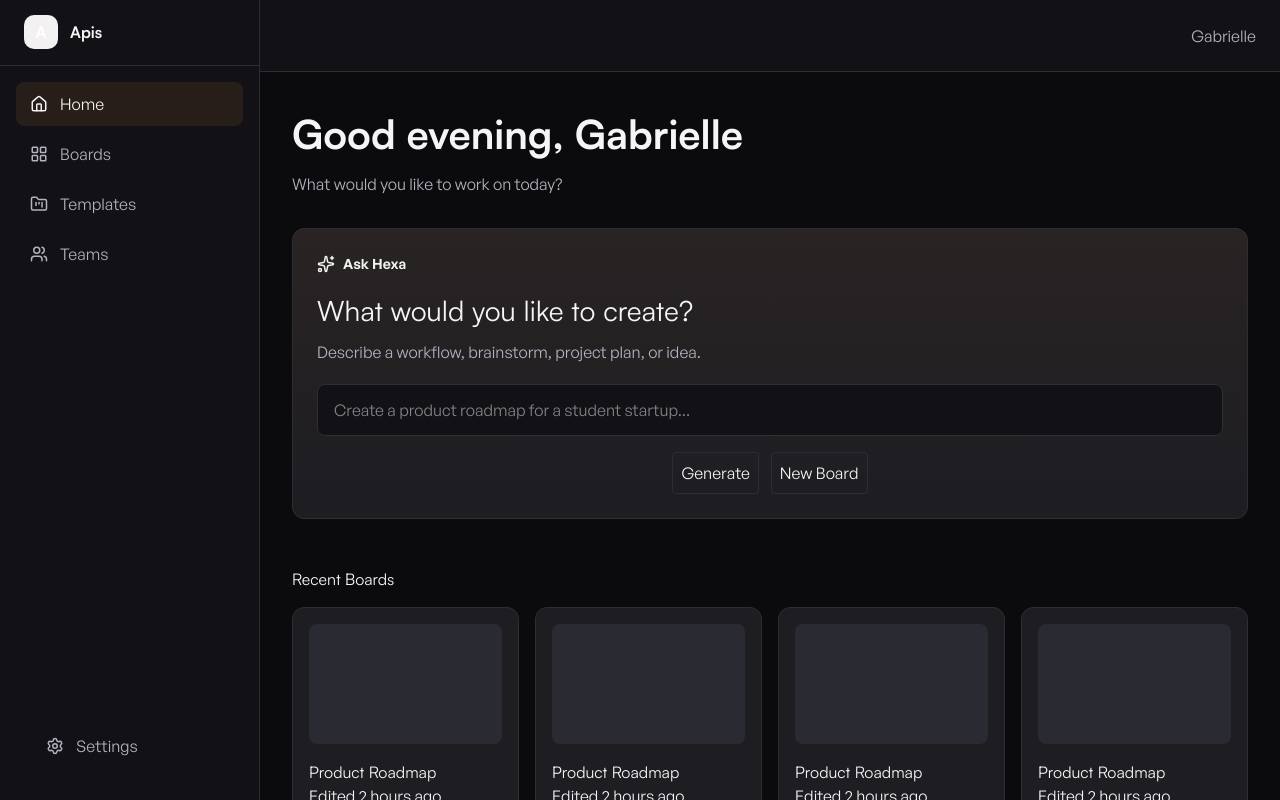
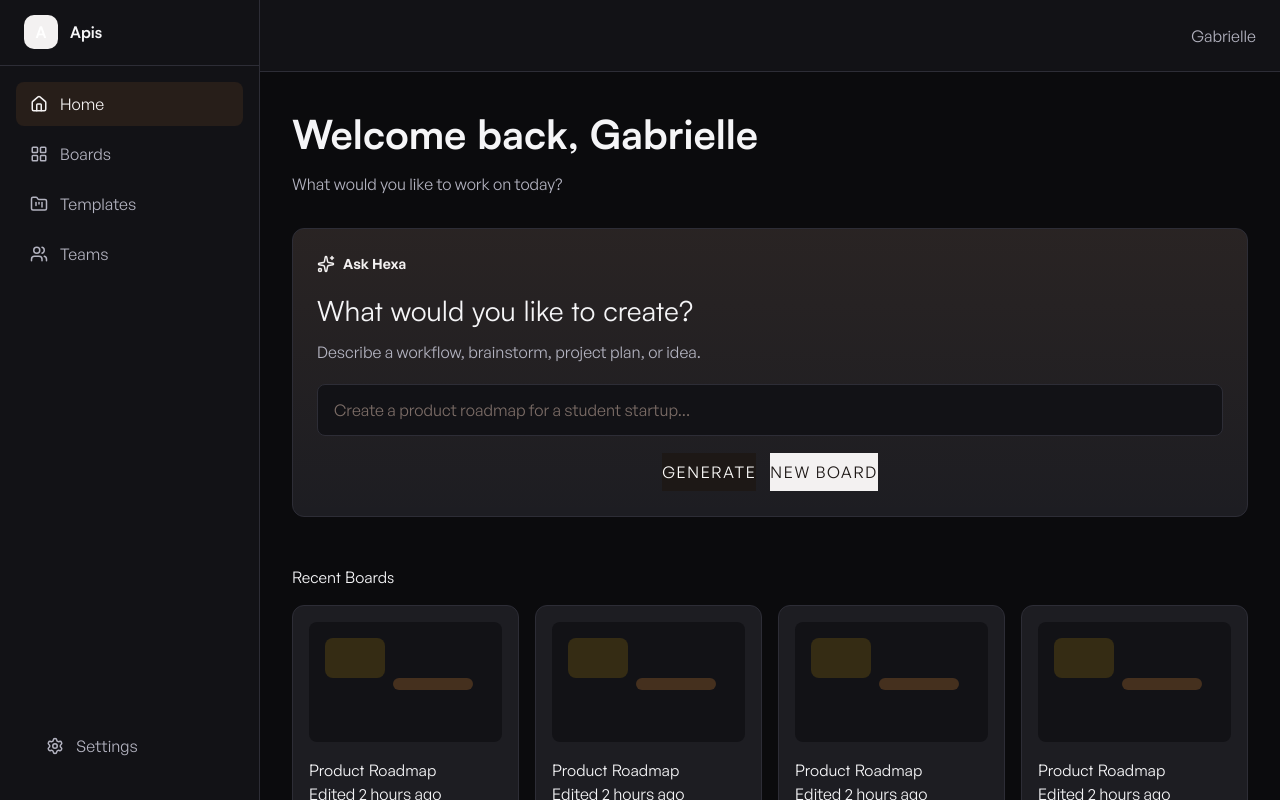
Before and after one commit to oyeinmiede/apis, a React (Vite) app: page /dashboard in a window 1280 px wide. Built offline with nearby package versions, Linux system fonts and the light colour scheme.

Commit message:
wired shadcn elements

```diff
--- a/src/components/layout/AppShell.jsx
+++ b/src/components/layout/AppShell.jsx
@@ -2,13 +2,17 @@ import Sidebar from "./Sidebar"
 import Topbar from './Topbar'
 
 import './styles/app-shell.css'
+
+const user = {
+    name: "Gabrielle",
+};
 
 function AppShell({ children }) {
     return (
         <div className="app-shell">
             <Sidebar />
             <div className="workspace-area">
-                <Topbar />
+                <Topbar user={user} />
                 <main className="app-shell-content">
                     {children}
                 </main>
--- a/src/components/layout/Topbar.jsx
+++ b/src/components/layout/Topbar.jsx
@@ -1,11 +1,11 @@
 import './styles/topbar.css'
 
-const Topbar = () => {
+const Topbar = ({ user }) => {
     return (
         <header className='topbar'>
             <div />
             <div className="topbar-user">
-                Gabrielle
+                {user.name}
             </div>
         </header>
     )
--- a/src/components/layout/styles/page-container.css
+++ b/src/components/layout/styles/page-container.css
@@ -1,3 +1,5 @@
 .page-container {
+    max-width: 1440px;
     padding: 32px;
+    margin: 0 auto;
 }
--- a/src/components/ui/button.jsx
+++ b/src/components/ui/button.jsx
@@ -1,4 +1,4 @@
-import * as React from "react"
+// import * as React from "react"
 import { cva } from "class-variance-authority";
 import { Slot } from "radix-ui"
 
--- /dev/null
+++ b/src/components/ui/input.jsx
@@ -0,0 +1,22 @@
+import * as React from "react"
+
+import { cn } from "@/lib/utils"
+
+function Input({
+  className,
+  type,
+  ...props
+}) {
+  return (
+    <input
+      type={type}
+      data-slot="input"
+      className={cn(
+        "h-10 w-full min-w-0 border border-transparent border-b-input bg-transparent px-0 py-1 text-base transition-[color,border-color] outline-none file:inline-flex file:h-7 file:border-0 file:bg-transparent file:text-sm file:font-medium file:text-foreground placeholder:text-muted-foreground focus-visible:border-b-ring disabled:pointer-events-none disabled:cursor-not-allowed disabled:opacity-50 aria-invalid:border-b-destructive md:text-sm dark:aria-invalid:border-b-destructive/50",
+        className
+      )}
+      {...props} />
+  );
+}
+
+export { Input }
--- a/src/features/dashboard/components/AiLauncher.jsx
+++ b/src/features/dashboard/components/AiLauncher.jsx
@@ -1,5 +1,6 @@
 import { Sparkles } from "lucide-react";
-
+import { Button } from "../../../components/ui/button";
+import { Input } from "../../../components/ui/input";
 import "../styles/ai-launcher.css";
 
 function AiLauncher() {
@@ -7,20 +8,14 @@ function AiLauncher() {
         <section className="ai-launcher">
             <div className="ai-launcher-header">
                 <Sparkles size={18} />
-
                 <span>Ask Hexa</span>
             </div>
-
             <h2>What would you like to create?</h2>
             <p>Describe a workflow, brainstorm, project plan, or idea.</p>
-            <input
-                type="text"
-                placeholder="Create a product roadmap for a student startup..."
-            />
-
+            <Input placeholder="Create a product roadmap for a student startup..." />
             <div className="ai-launcher-actions">
-                <button>Generate</button>
-                <button className="secondary">New Board</button>
+                <Button>Generate</Button>
+                <Button variant="secondary">New Board</Button>
             </div>
         </section>
     );
--- a/src/features/dashboard/components/Greetingsection.jsx
+++ b/src/features/dashboard/components/Greetingsection.jsx
@@ -1,9 +1,9 @@
 import "./../styles/greeting-section.css";
 
-function GreetingSection() {
+function GreetingSection({ user }) {
     return (
         <section className="greeting-section">
-            <h1>Good evening, Gabrielle</h1>
+            <h1>Welcome back, {user.name}</h1>
             <p>What would you like to work on today?</p>
         </section>
     );
--- a/src/features/dashboard/pages/DashboardPage.jsx
+++ b/src/features/dashboard/pages/DashboardPage.jsx
@@ -5,11 +5,15 @@ import GreetingSection from "../components/GreetingSection";
 import BoardCard from "../components/BoardCard";
 import AiLauncher from "../components/AiLauncher";
 
+const user = {
+    name: "Gabrielle",
+};
+
 function DashboardPage() {
     return (
         <AppShell>
             <PageContainer>
-                <GreetingSection />
+                <GreetingSection user={user} />
                 <AiLauncher />
                 <div
                     style={{
--- a/src/features/dashboard/styles/ai-launcher.css
+++ b/src/features/dashboard/styles/ai-launcher.css
@@ -46,10 +46,3 @@
     gap: 12px;
     margin-top: 16px;
 }
-
-.ai-launcher-actions button {
-    border: 1px solid var(--border-primary);
-    padding: var(--space-2);
-    border-radius: var(--radius-sm);
-    cursor: pointer;
-}
--- a/src/features/dashboard/styles/board-card.css
+++ b/src/features/dashboard/styles/board-card.css
@@ -13,8 +13,32 @@
 }
 
 .board-preview {
+    position: relative;
     height: 120px;
     margin-bottom: 16px;
     border-radius: var(--radius-md);
-    background: var(--surface-3);
+    background: var(--bg-secondary);
+    overflow: hidden;
 }
+
+.board-preview::before {
+    content: "";
+    position: absolute;
+    top: 16px;
+    left: 16px;
+    width: 60px;
+    height: 40px;
+    border-radius: 8px;
+    background: rgba(255, 193, 7, .15);
+}
+
+.board-preview::after {
+    content: "";
+    position: absolute;
+    top: 56px;
+    left: 84px;
+    width: 80px;
+    height: 12px;
+    border-radius: 999px;
+    background: rgba(184, 115, 51, .3);
+}
```
